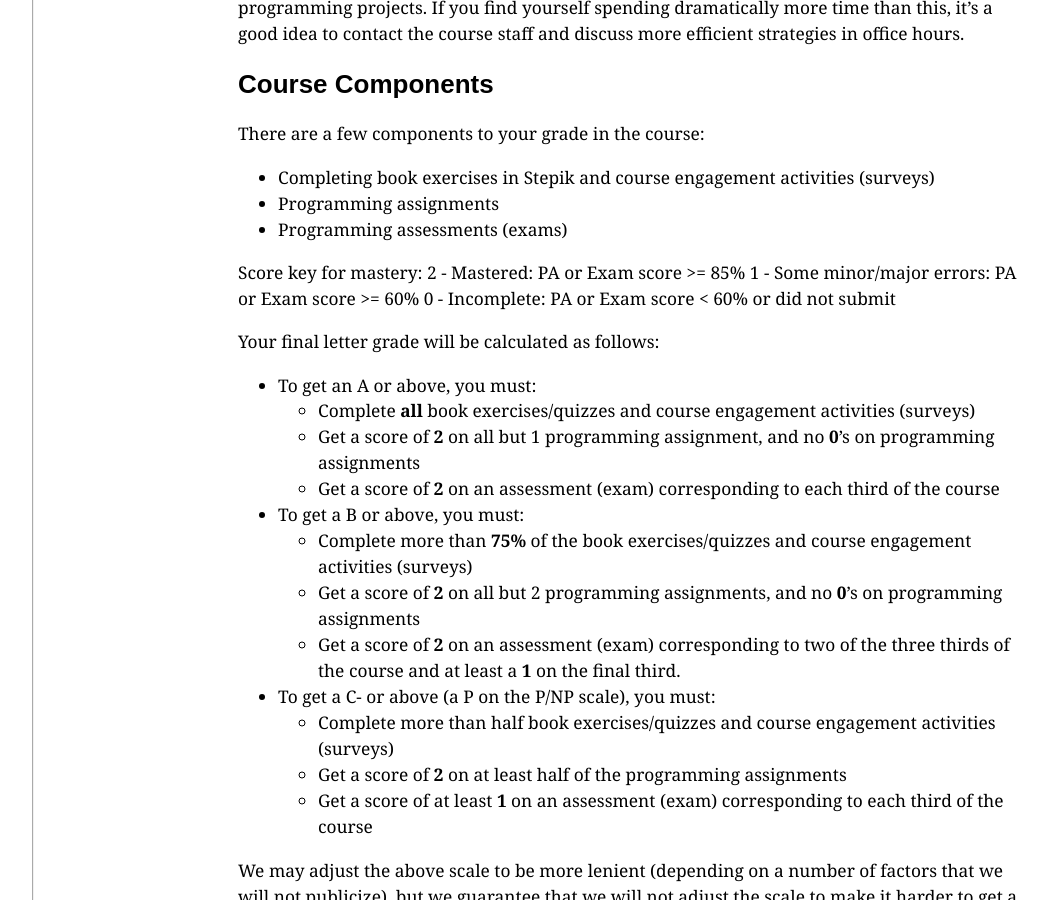
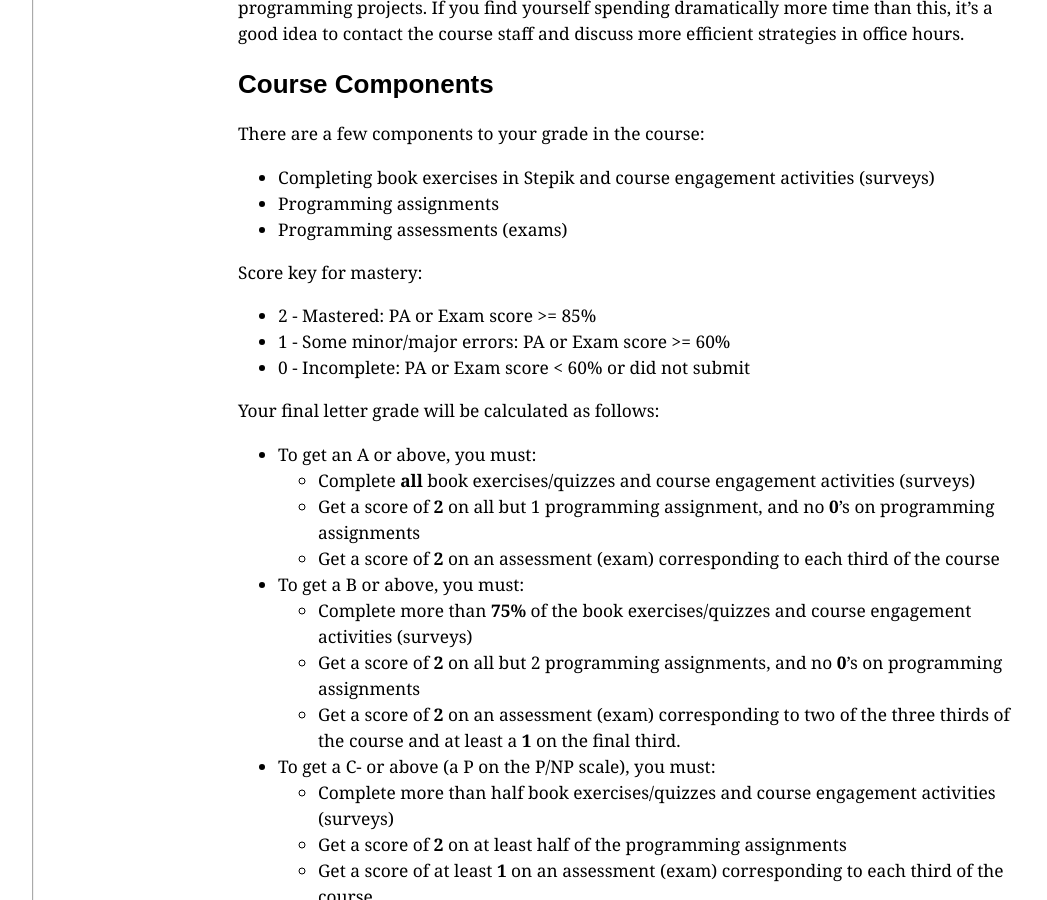
Before and after one commit to ucsd-cse11-sp22/ucsd-cse11-sp22.github.io, a Jekyll site: the page built from syllabus.md, in a window 1280 px wide and 900 px high, scrolled down 472 px. Shown: the whole window, without its empty margins (56-1103 px from the left). Built offline with Jekyll 4.4.1, drawn with Linux system fonts in a browser that asks for light colours.

```diff
--- a/syllabus.md
+++ b/syllabus.md
@@ -35,9 +35,9 @@ There are a few components to your grade in the course:
 - Programming assessments (exams)
 
 Score key for mastery:
-2 - Mastered: PA or Exam score >= 85%
-1 - Some minor/major errors: PA or Exam score >= 60%
-0 - Incomplete: PA or Exam score < 60% or did not submit
+- 2 - Mastered: PA or Exam score >= 85%
+- 1 - Some minor/major errors: PA or Exam score >= 60%
+- 0 - Incomplete: PA or Exam score < 60% or did not submit
 
 Your final letter grade will be calculated as follows:
 
```
